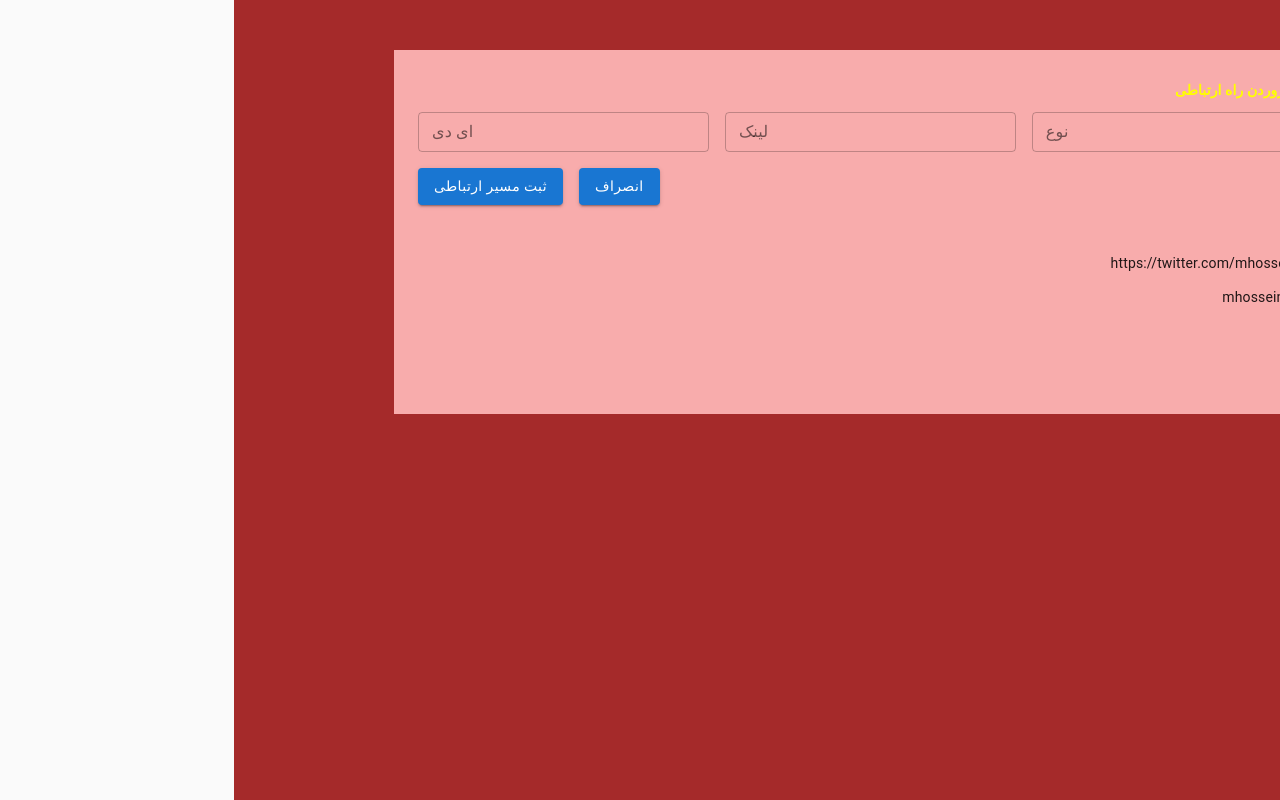
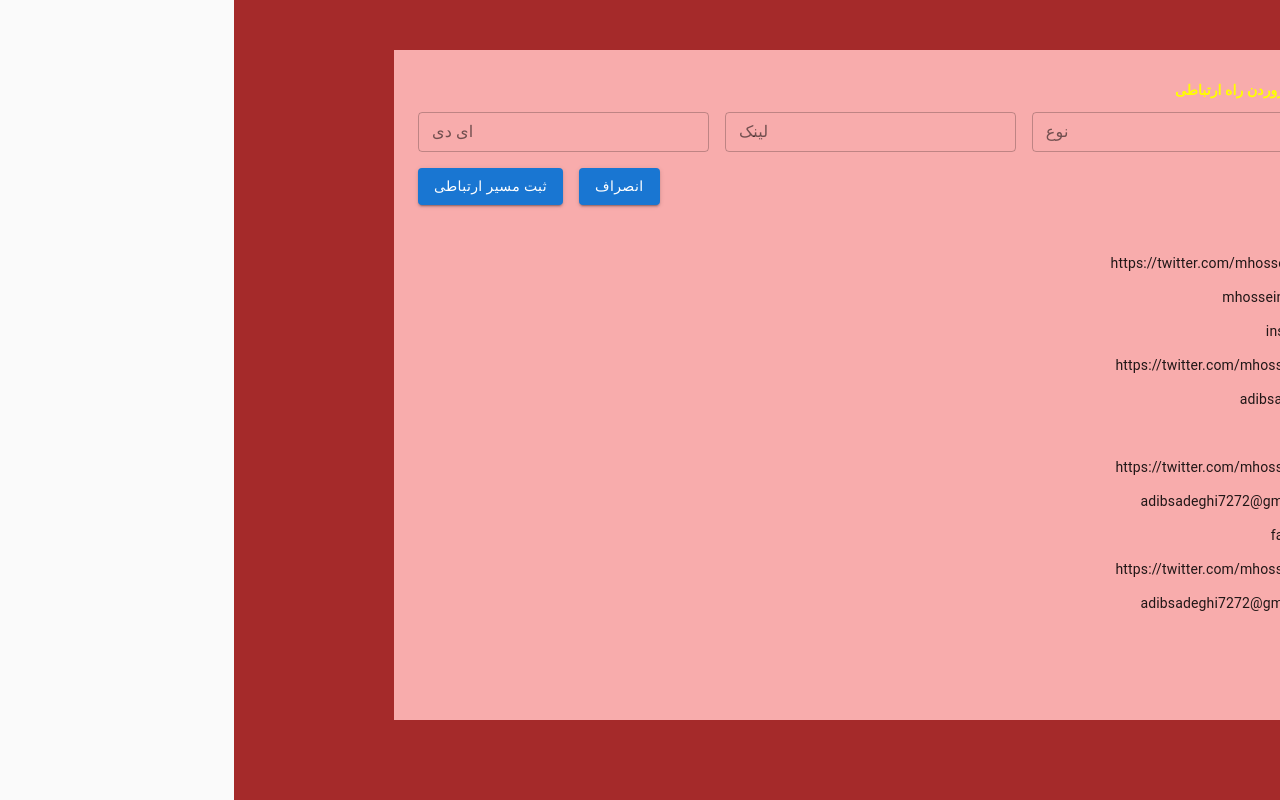
Before and after one commit to adibsadeghi1993/social-react-typescript, a React (Create React App) app: page / in a window 1280 px wide. Built offline with nearby package versions, Linux system fonts and the light colour scheme; data requests are answered from the project's data file; what jss-rtl would draw is missing.

Commit message:
addNewSocial was successfull

```diff
--- a/db.json
+++ b/db.json
@@ -2,9 +2,27 @@
   "socials": [
     {
       "id": "1",
-        "social_type":"twitter",
+      "social_type": "twitter",
       "social_id": "@mhosseintaher",
       "social_link": "https://twitter.com/mhosseintaher"
+    },
+    {
+      "social_type": "instagram",
+      "social_link": "https://twitter.com/mhosseintahe",
+      "social_id": "@adibsadeghi",
+      "id": "PqSnpRj"
+    },
+    {
+      "social_type": "twitter",
+      "social_link": "https://twitter.com/mhosseintahe",
+      "social_id": "adibsadeghi7272@gmail.com",
+      "id": "OUFjr4a"
+    },
+    {
+      "social_type": "facebook",
+      "social_link": "https://twitter.com/mhosseintahe",
+      "social_id": "adibsadeghi7272@gmail.com",
+      "id": "GuDrqX1"
     }
   ]
 }
--- a/src/components/AddNewSocial.tsx
+++ b/src/components/AddNewSocial.tsx
@@ -4,16 +4,19 @@ import * as Yup from "yup";
 import TextField from "@material-ui/core/TextField";
 import Box from "@mui/material/Box";
 import { Button } from '@mui/material';
+import { useDispatch } from "react-redux";
 
 import InputLabel from "@material-ui/core/InputLabel";
 import MenuItem from "@material-ui/core/MenuItem";
 import FormControl from "@material-ui/core/FormControl";
 import Select from "@material-ui/core/Select";
 import { Typography } from "@material-ui/core";
+import { addNewSocial } from "../redux/actions/actions";
 
 interface Props {}
 
 const AddNewSocial = (props: Props) => {
+  const dispatch = useDispatch();
   const { handleChange, handleBlur, values, errors, touched } = useFormik<{
     name: string;
     link: string;
@@ -30,11 +33,12 @@ const AddNewSocial = (props: Props) => {
       name: Yup.string().min(3).max(20).required("is required"),
       link: Yup.string().min(10).max(250).required("is required"),
 
-      id: Yup.number().min(1).required("this is should be number"),
+      id: Yup.string().required("is required"),
     }),
   });
-  const submitHandler=()=>{
-
+  const submitHandler=(e:React.FormEvent)=>{
+    e.preventDefault()
+    dispatch(addNewSocial({social_type:values.name,social_link:values.link,social_id:values.id}))
   }
   return (
     <form onSubmit={submitHandler}>
--- a/src/redux/actions/actionType.ts
+++ b/src/redux/actions/actionType.ts
@@ -3,7 +3,7 @@ enum actionTypes{
     FAILED="FAILED",
    LOADING="LOADING",
 //    DELETE_USER="DELETE_USER",
-//    ADD_USER="ADD_USER"
+   ADD_USER_CONTACTS="ADD_USER_CONTACTS"
 }
 
 export default actionTypes
--- a/src/redux/actions/actions.ts
+++ b/src/redux/actions/actions.ts
@@ -32,12 +32,12 @@ export const requestSocials=():Action=>{
 
 //   }
 // }
-// export const userAdded=():Action=>{
-//   return{
-//     type:actionTypes.ADD_USER,
+export const socialAdded=():Action=>{
+  return{
+    type:actionTypes.ADD_USER_CONTACTS,
 
-//   }
-// }
+  }
+}
 export const getUserContacts=()=>{
     return async(dispatch:Dispatch)=>{
      try {
@@ -63,15 +63,15 @@ export const getUserContacts=()=>{
 //   }
 // }
 
-// export const addNewUserAction=(user:user)=>{
-//   return async(dispatch:Dispatch)=>{
-//    try {
-//        dispatch(requestSocials())
-//        await axios.post(`http://localhost:4000/users`,user)
-//       dispatch(userAdded())
-//       dispatch<any>(getUserAction())
-//    } catch (error) {
-//        dispatch(failedGetUserSocials())
-//    }
-//   }
-// }
+export const addNewSocial=(contact:communicate)=>{
+  return async(dispatch:Dispatch)=>{
+   try {
+       dispatch(requestSocials())
+       await axios.post(`http://localhost:4000/socials`,contact)
+      dispatch(socialAdded())
+      dispatch<any>(getUserContacts())
+   } catch (error) {
+       dispatch(failedGetUserSocials())
+   }
+  }
+}
```
Also changed, not shown: src/redux/actions/actionCreatorType.ts (+4 -4 lines). Lines whose indentation alone changed are shown as unchanged.
